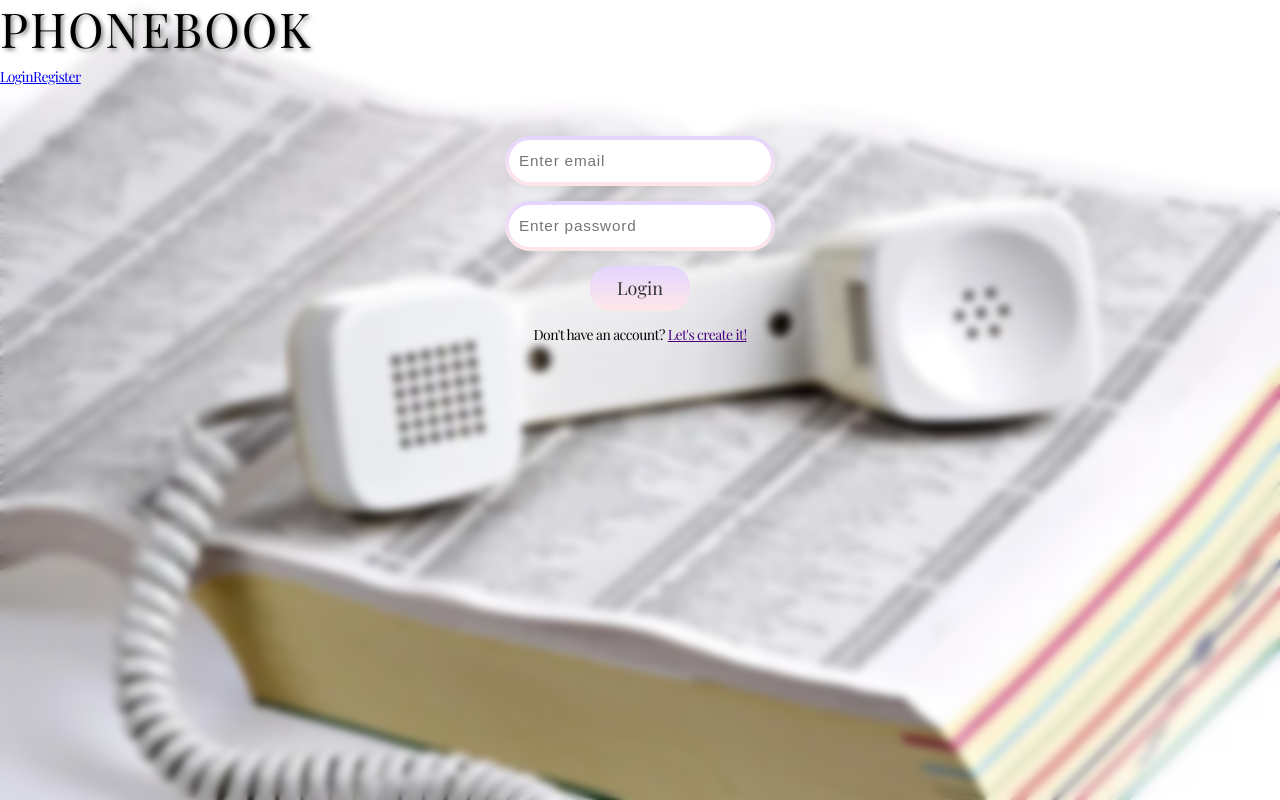
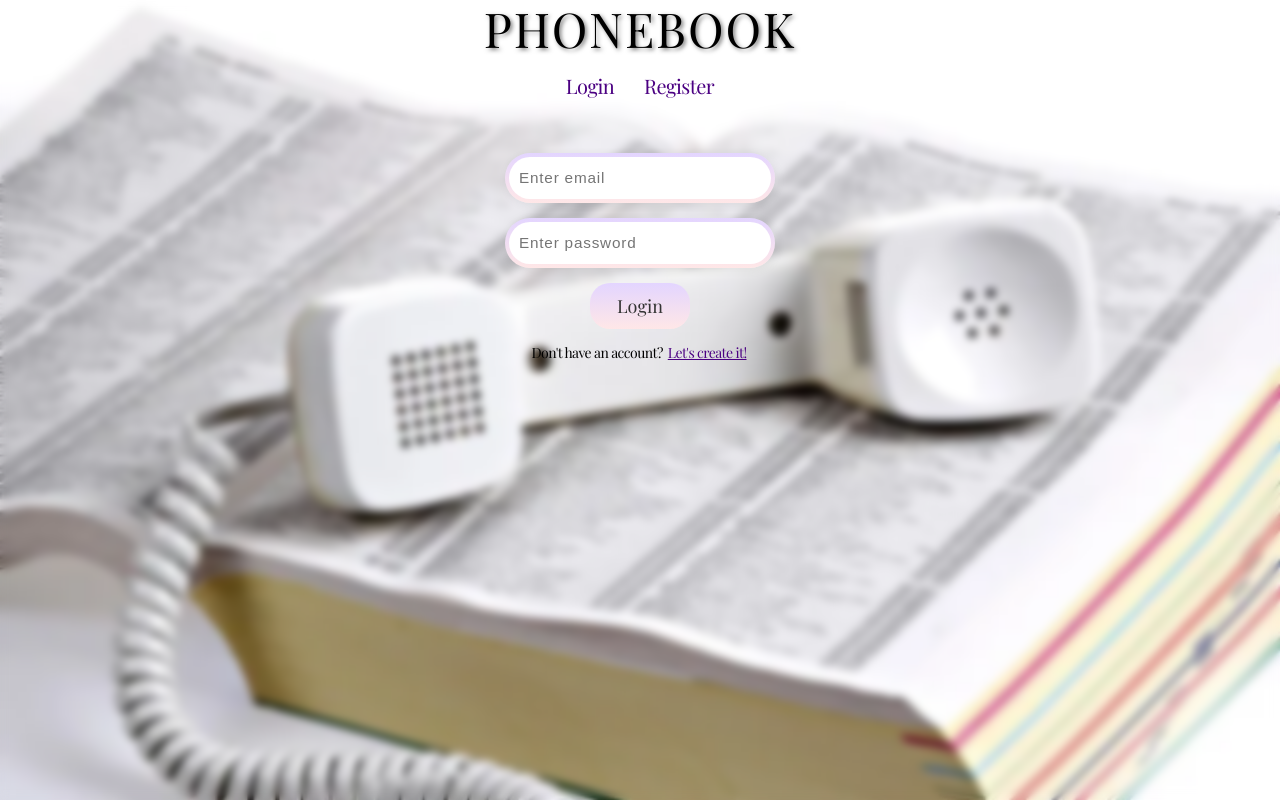
Before and after one commit to Kreal11/goit-react-hw-08-phonebook, a React (Create React App) app: page /goit-react-hw-08-phonebook/login in a window 1280 px wide. Built offline with nearby package versions, Linux system fonts and the light colour scheme.

Commit message:
started styles for nav

```diff
--- a/src/components/NavBar/NavBar.jsx
+++ b/src/components/NavBar/NavBar.jsx
@@ -4,6 +4,7 @@ import { useDispatch, useSelector } from 'react-redux';
 import { NavLink } from 'react-router-dom';
 import { logoutThunk } from 'redux/auth/operations';
 import { selectIsLoggedIn, selectUser } from 'redux/auth/selectors';
+import { NavLinksWrapper, NavWrapper } from './StyledNavBar';
 
 export const NavBar = () => {
   const { name } = useSelector(selectUser);
@@ -12,25 +13,24 @@ export const NavBar = () => {
 
   return (
     <div>
-      <nav>
+      <NavWrapper>
         <div>
           {/* {!isLoggedIn && <NavLink to="/">Start page</NavLink>} */}
           <StyledHeaderH1>PHONEBOOK</StyledHeaderH1>
           {/* {isLoggedIn && <NavLink to="/allContacts">My profile</NavLink>} */}
         </div>
-
         {!isLoggedIn ? (
-          <div>
+          <NavLinksWrapper>
             <NavLink to="/login">Login</NavLink>
             <NavLink to="/register">Register</NavLink>
-          </div>
+          </NavLinksWrapper>
         ) : (
           <div>
             <span>{name}</span>
             <button onClick={() => dispatch(logoutThunk())}>Log out</button>
           </div>
         )}
-      </nav>
+      </NavWrapper>
     </div>
   );
 };
--- a/src/components/NavBar/StyledNavBar.js
+++ b/src/components/NavBar/StyledNavBar.js
@@ -0,0 +1,26 @@
+import styled from 'styled-components';
+
+export const NavWrapper = styled.nav`
+  display: flex;
+  flex-direction: column;
+  align-items: center;
+`;
+
+export const NavLinksWrapper = styled.div`
+  font-size: 20px;
+  display: flex;
+  justify-content: center;
+  gap: 20px;
+
+  a {
+    padding: 5px;
+    text-decoration: none;
+    color: #4b0082;
+    transition: color 0.5s, background-color 0.5s;
+    border-radius: 3px;
+    &:hover {
+      background-color: #4b0082;
+      color: white;
+    }
+  }
+`;
--- a/src/pages/Login/StyledLogin.js
+++ b/src/pages/Login/StyledLogin.js
@@ -10,6 +10,7 @@ export const LoginForm = styled.form`
   span {
     font-size: 14px;
     a {
+      padding: 2px;
       color: #4b0082;
       transition: color 0.5s, background-color 0.5s;
       border-radius: 3px;
--- a/src/pages/Register/StyledRegister.js
+++ b/src/pages/Register/StyledRegister.js
@@ -10,6 +10,7 @@ export const RegisterForm = styled.form`
   span {
     font-size: 14px;
     a {
+      padding: 2px;
       color: #4b0082;
       transition: color 0.5s, background-color 0.5s;
       border-radius: 3px;
```
